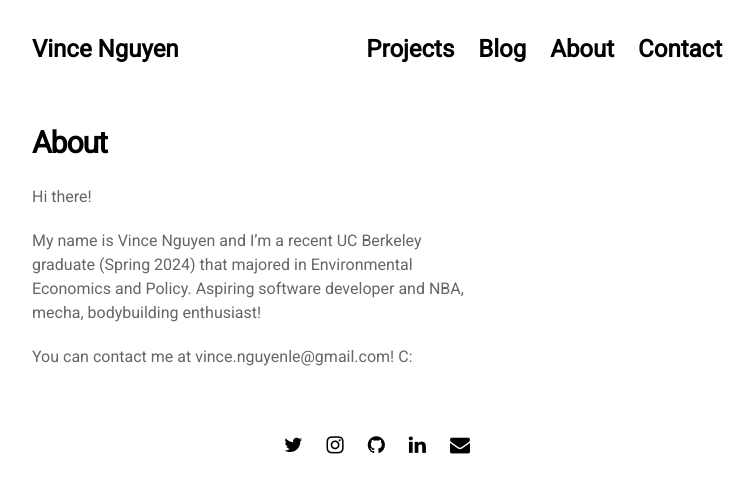
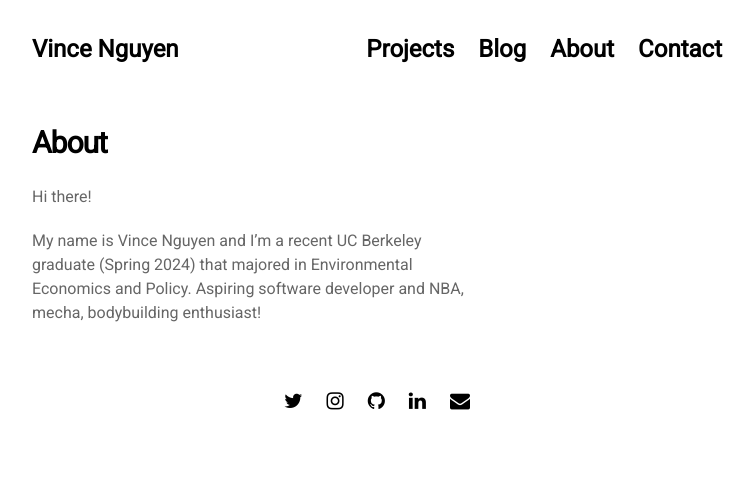
Before and after one commit to vince-ngu/vince-ngu.github.io, a Jekyll site: the page built from docs/pages/about.md, in a window 1280 px wide. Shown: the top 493 px of the page, without its empty margins (263-1017 px from the left). Built offline with Jekyll 4.4.1, drawn with Linux system fonts in a browser that asks for light colours; nearby versions of some CDN libraries.

Commit message:
about page changes' '

```diff
--- a/docs/pages/about.md
+++ b/docs/pages/about.md
@@ -9,5 +9,3 @@ permalink: /about
 Hi there!
 
 My name is Vince Nguyen and I'm a recent UC Berkeley graduate (Spring 2024) that majored in Environmental Economics and Policy. Aspiring software developer and NBA, mecha, bodybuilding enthusiast!
-
-You can contact me at vince.nguyenle@gmail.com! C:
```
